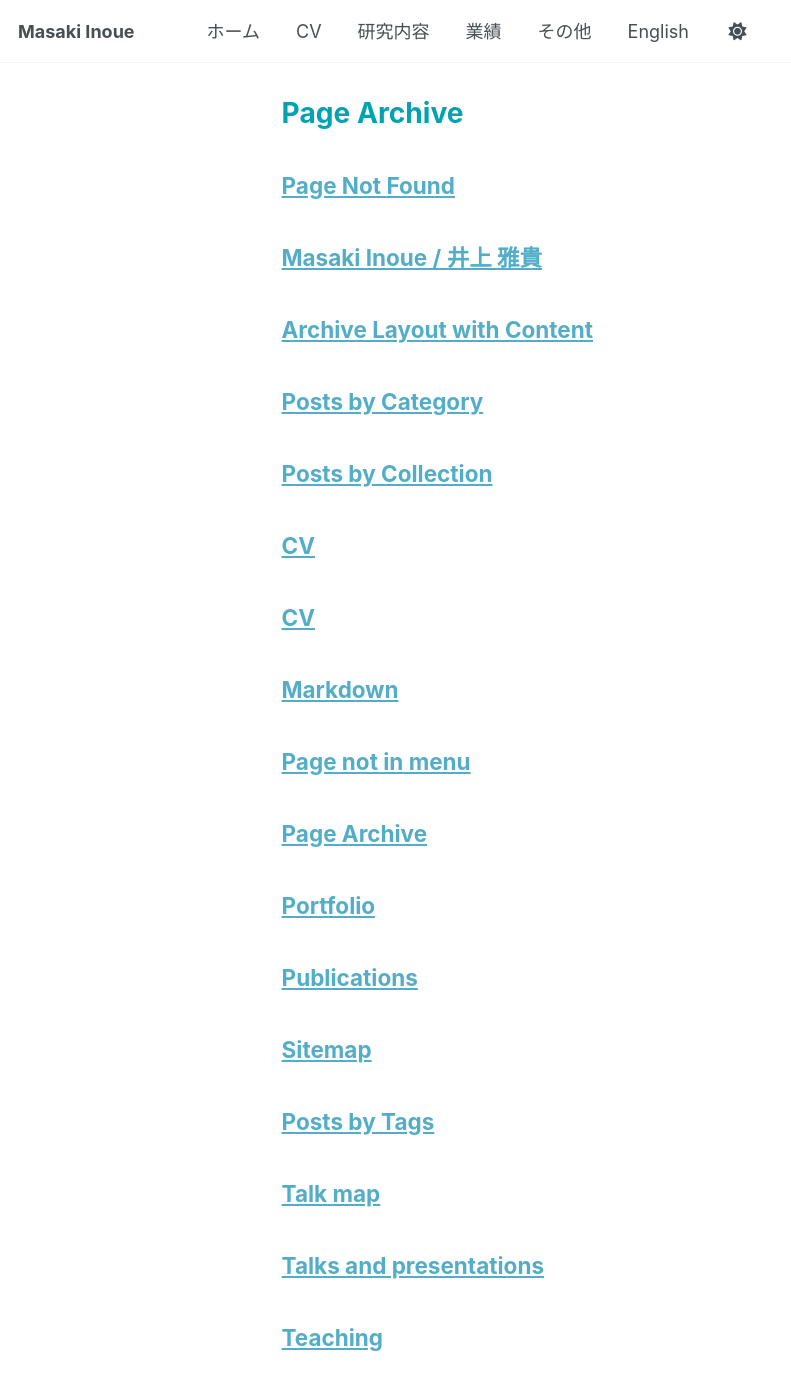
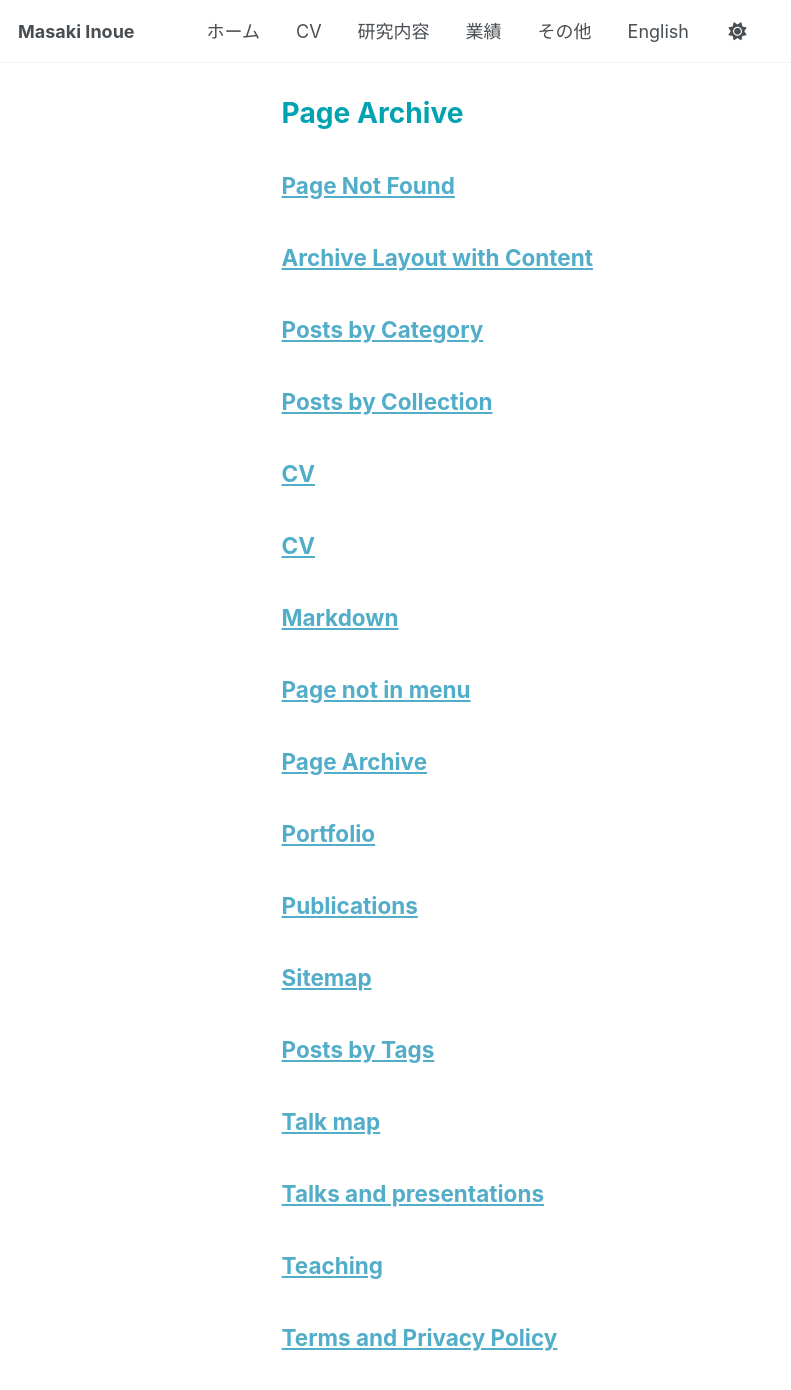
Before and after one commit to Masaki206/Masaki206.github.io, a Jekyll site: the page built from _pages/page-archive.html, in a window 1280 px wide and 1400 px high. Shown: the top 1390 px of the window, without its empty margins (0-791 px from the left). Built offline with Jekyll 4.4.1, drawn with Linux system fonts in a browser that asks for light colours; a script bundle is joined from its source files by our own code; library files that are not in the unit come from our copies.

Commit message:
Update about.md

```diff
--- a/_pages/about.md
+++ b/_pages/about.md
@@ -1,11 +1,3 @@
----
-layout: home
-title: "Masaki Inoue / 井上 雅貴"
-header:
-  overlay_image: /assets/images/1774550014530.jpg
-  overlay_filter: 0.5
----
-
 ## About
 
 筑波大学大学院宇宙物理理論研究室で主にブラックホールに関する研究を行っています。
```
